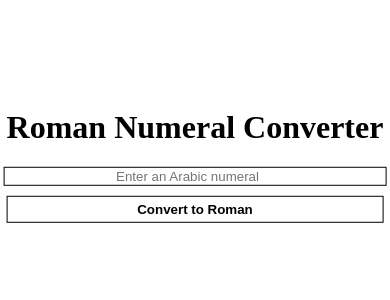
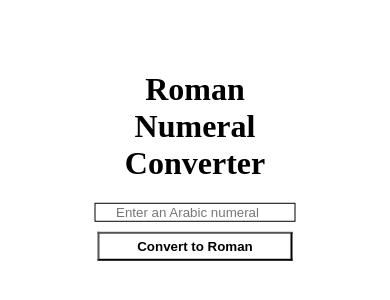
Before and after one commit to pianistoff/fcc-roman-numeral-converter, a plain HTML site: page index.html in a window 390 px wide. Shown: the part 246-546 px from the top of the page. Drawn offline with Linux system fonts and the light colour scheme.

Commit message:
Make button and input responsive

```diff
--- a/index.html
+++ b/index.html
@@ -3,14 +3,14 @@
 <head>
     <meta charset="UTF-8">
     <meta http-equiv="X-UA-Compatible" content="IE=edge">
-    <meta name="viewport" content="width=device-width, initial-scale=1.0">
+    <meta name="viewport" content="width=device-width, initial-scale=1.0" id="viewport-meta">
     <title>Roman Numeral Converter</title>
     <link rel="stylesheet" href="./style.css">
 </head>
 <body>
     <div class="parent">
         <div class="child">
-            <h1>Roman Numeral Converter</h1>
+            <h1 id="header">Roman Numeral Converter</h1>
             <input id="input" type="number" placeholder="Enter an Arabic numeral" required>
             <button onclick="convert(document.getElementById('input').value)" id="button">Convert to Roman</button>
             <p id="result"></p>
--- a/script.js
+++ b/script.js
@@ -1,7 +1,7 @@
 function convertToRoman(num) {
     const arrDigits = Array.from(String(num), Number);
     const arrFinal = [];
-    const arrSymbols = ['I', 'V', 'X', 'L', 'C', 'D', 'M'];
+    const arrSymbols = ["I", "V", "X", "L", "C", "D", "M"];
     for (let i = 0; i < arrDigits.length; i++) {
         let j = (arrDigits.length - 1 - i) * 2;
         switch (arrDigits[i]) {
@@ -9,7 +9,7 @@ function convertToRoman(num) {
                 arrFinal.push(arrSymbols[j]);
                 break;
             case 2:
-          arrFinal.push(arrSymbols[j]+arrSymbols[j]);
+                arrFinal.push(arrSymbols[j] + arrSymbols[j]);
                 break;
             case 3:
                 arrFinal.push(arrSymbols[j] + arrSymbols[j] + arrSymbols[j]);
@@ -24,29 +24,50 @@ function convertToRoman(num) {
                 arrFinal.push(arrSymbols[j + 1] + arrSymbols[j]);
                 break;
             case 7:
-          arrFinal.push(arrSymbols[j + 1] + arrSymbols[j] + arrSymbols[j]);
+                arrFinal.push(
+                    arrSymbols[j + 1] + arrSymbols[j] + arrSymbols[j]
+                );
                 break;
             case 8:
-          arrFinal.push(arrSymbols[j + 1] + arrSymbols[j] + arrSymbols[j] + arrSymbols[j]);
+                arrFinal.push(
+                    arrSymbols[j + 1] +
+                        arrSymbols[j] +
+                        arrSymbols[j] +
+                        arrSymbols[j]
+                );
                 break;
             case 9:
                 arrFinal.push(arrSymbols[j] + arrSymbols[j + 2]);
                 break;
         }
     }
-    return arrFinal.join('');
+    return arrFinal.join("");
 }
 
+const header = document.getElementById("header");
+const input = document.getElementById("input");
+const button = document.getElementById("button");
+const result = document.getElementById("result");
+
 function convert(number) {
-    const result = document.getElementById("result");
     result.textContent = convertToRoman(number);
 }
 
-const input = document.getElementById("input");
-
-input.addEventListener("keyup", function(event) {
+input.addEventListener("keyup", function (event) {
     if (event.keyCode === 13) {
         event.preventDefault();
         document.getElementById("button").click();
     }
 });
+
+function setWidth() {
+    input.style.width = "fit-content";
+    button.style.width = "fit-content";
+    style = window.getComputedStyle(header);
+    wdt = style.getPropertyValue("width");
+    input.style.width = wdt;
+    button.style.width = wdt;
+}
+
+setWidth();
+window.onresize = setWidth;
--- a/style.css
+++ b/style.css
@@ -1,7 +1,3 @@
-parent {
-  position: relative;
-}
-
 .child {
   position: absolute;
   left: 50%;
@@ -10,16 +6,14 @@ parent {
 }
 
 input {
-  width: 376.8px;
   border: 1px solid black;
 }
 
 button {
   display: block;
   background-color: white;
-  border: 1px solid black;
+  border: 1px soliwidth: 376.8px;d black;
   margin: 0 auto;
-  width: 376.8px;
   padding-top: 5px;
   padding-bottom: 5px;
   margin-top: 10px;
```
Lines whose indentation alone changed are shown as unchanged.
